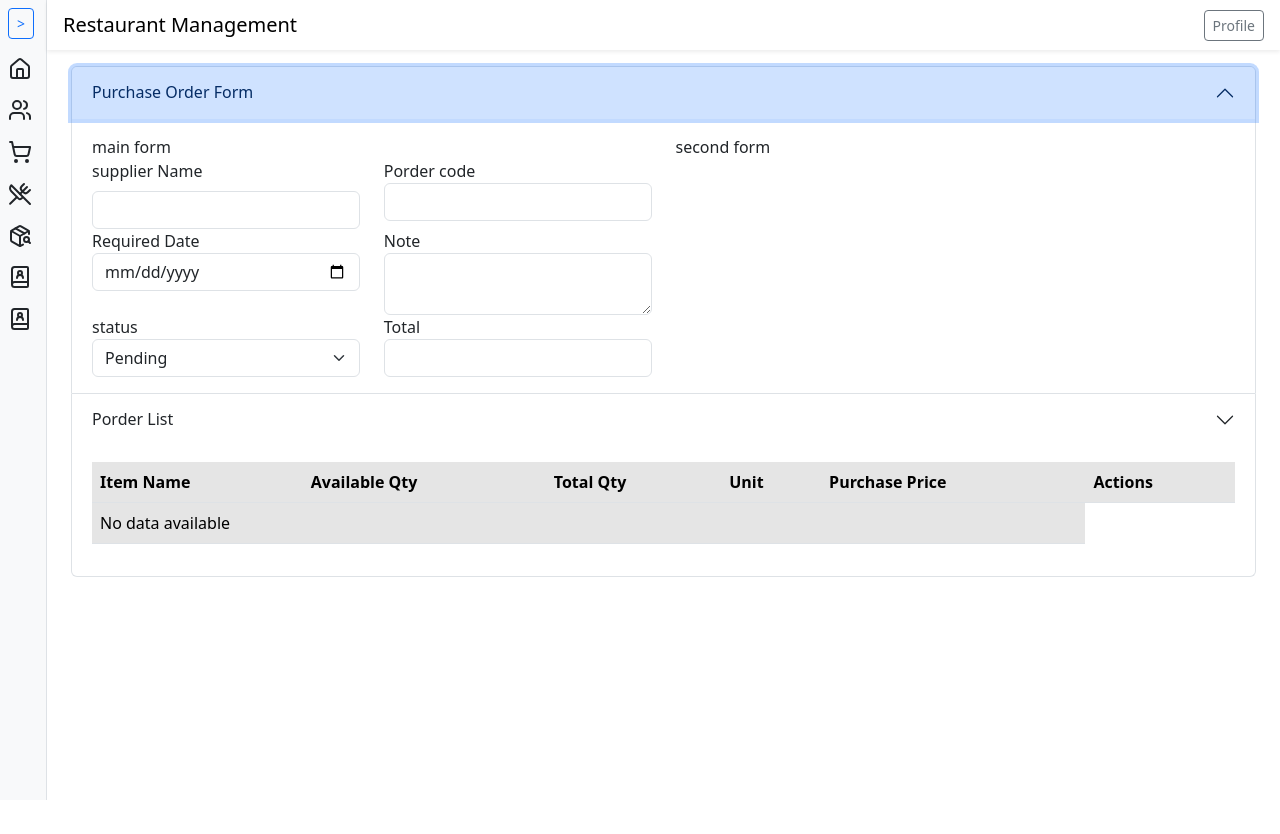
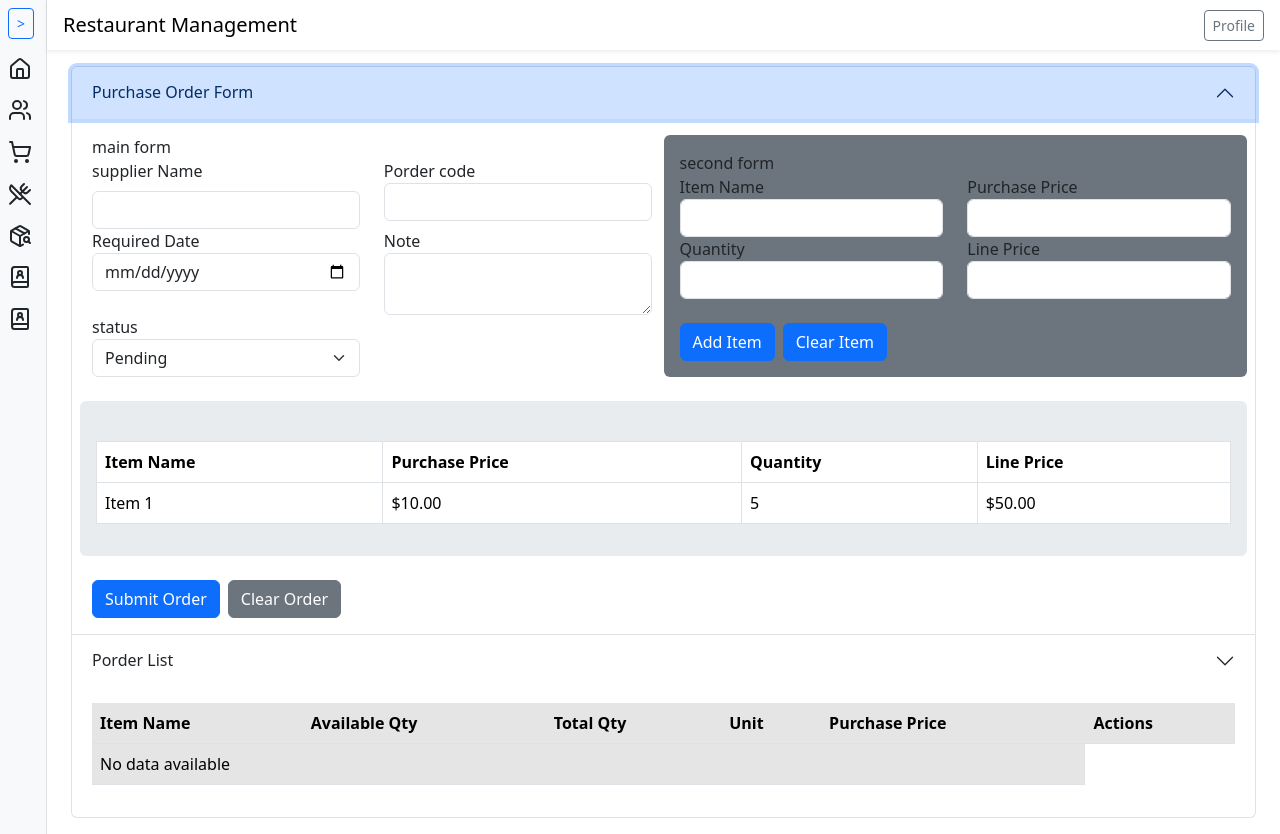
Before and after one commit to anjula576/restaurant-project, a React (Vite) app in the folder frontend/restaurant-frontend/: page /purchaseorder in a window 1280 px wide. Both pictures are taken after a click on the button "Purchase Order Form". Before the commit the page ends 800 px from the top, so only its background shows below. Built offline with nearby package versions, Linux system fonts and the light colour scheme.

Commit message:
while developing the purchase item form

```diff
--- a/frontend/restaurant-frontend/src/pages/Porder.tsx
+++ b/frontend/restaurant-frontend/src/pages/Porder.tsx
@@ -2,8 +2,6 @@ import Alert from "@mui/material/Alert";
 import AlertTitle from "@mui/material/AlertTitle";
 import { useState } from "react";
 import DataTable from "../components/DataTable";
-
-
 
 interface AlertState {
   type: "success" | "error" | "warning" | "info";
@@ -19,15 +17,12 @@ interface Item {
   purchaseprice: number;
 }
 
-function Porder(){
-
+function Porder() {
   const [alert, setAlert] = useState<AlertState | null>(null);
 
   const [items, setItems] = useState<Item[]>([]);
 
   const [isEditing, setIsEditing] = useState(false);
-
-
 
   const [item, setItem] = useState<{
     id: number | null;
@@ -36,7 +31,6 @@ function Porder(){
     totalqty: string;
     unit: string;
     purchaseprice: string;
-
   }>({
     id: null,
     itemname: "",
@@ -54,19 +48,11 @@ function Porder(){
     { title: "Purchase Price", property: "purchaseprice" },
   ];
 
-  const handleEdit = (item: Item) => {
+  const handleEdit = (item: Item) => {};
 
-  }
+  const deleteCustomer = (id: number) => {};
 
-
-  const deleteCustomer = (id: number) => {
-
-  }
-
-  const onUpdate = () => {
-  }
-
-
+  const onUpdate = () => {};
 
   return (
     <>
@@ -96,38 +82,25 @@ function Porder(){
                 <div className="accordion-body">
                   {/* Purchase Order Form Content */}
                   <div className="row">
-                    <div className="col-6">main form
-
+                    <div className="col-6">
+                      main form
                       <form>
                         <div className="row">
                           <div className="col-6">
                             <label className="form-label">supplier Name</label>
-                          <input
-                            type="text"
-                            className="form-control"/>
-
+                            <input type="text" className="form-control" />
                           </div>
                           <div className="col-6">
                             <label htmlFor="">Porder code</label>
-                            <input
-                              type="text"
-                              className="form-control"
-                            />
-                          </div>
-
-
-                          <div className="col-6">
-
-                            <label htmlFor="">Required Date</label>
-                            <input
-                              type="date"
-                              className="form-control"
-                            />
-
+                            <input type="text" className="form-control" />
                           </div>
 
                           <div className="col-6">
+                            <label htmlFor="">Required Date</label>
+                            <input type="date" className="form-control" />
+                          </div>
 
+                          <div className="col-6">
                             <label>Note</label>
 
                             <textarea className="form-control"></textarea>
@@ -141,21 +114,72 @@ function Porder(){
                               <option value="rejected">Rejected</option>
                             </select>
                           </div>
+                        </div>
+                      </form>
+                    </div>
+                    <div className="col-6 bg-secondary p-3 rounded-2">
+                      second form
+                      <form>
+                        <div className="row">
+                          <div className="col-6">
+                            <label htmlFor="">Item Name</label>
+                            <input type="text" className="form-control" />
+                          </div>
+                          <div className="col-6">
+                            <label htmlFor="">Purchase Price</label>
+                            <input type="text" className="form-control" />
+                          </div>
 
                           <div className="col-6">
-                              <label htmlFor="">Total</label>
-                              <input className="form-control" type="text" />
+                            <label htmlFor="">Quantity</label>
+                            <input type="text" className="form-control" />
+                          </div>
+
+                          <div className="col-6">
+                            <label htmlFor="">Line Price</label>
+                            <input type="text" className="form-control" />
+                          </div>
+                          <div className="row">
+                            <div className="col-6">
+
+                                <button className="btn btn-primary mt-4 me-2">
+                                  Add Item
+                                </button>
+
+
+                                <button className="btn btn-primary mt-4">
+                                  Clear Item
+                                </button>
+
+                            </div>
+                          </div>
+                        </div>
+                      </form>
                     </div>
 
                   </div>
-
-
-                      </form>
-
-
+                  <div className="row bg-body-secondary p-3 rounded-2 mt-4">
+                     <table className="table table-bordered mt-4">
+                      <thead>
+                        <tr>
+                          <th>Item Name</th>
+                          <th>Purchase Price</th>
+                          <th>Quantity</th>
+                          <th>Line Price</th>
+                        </tr>
+                      </thead>
+                      <tbody>
+                        <tr>
+                          <td>Item 1</td>
+                          <td>$10.00</td>
+                          <td>5</td>
+                          <td>$50.00</td>
+                        </tr>
+                      </tbody>
+                    </table>
                     </div>
-                    <div className="col-6">second form</div>
-                  </div>
+                    <button className="btn btn-primary mt-4">Submit Order</button>
+                    <button className="btn btn-secondary mt-4 ms-2">Clear Order</button>
                 </div>
               </div>
             </div>
@@ -194,9 +218,7 @@ function Porder(){
         </div>
       </div>
     </>
-    )
-
-
+  );
 }
 
 export default Porder;
```
Lines whose indentation alone changed are shown as unchanged.
